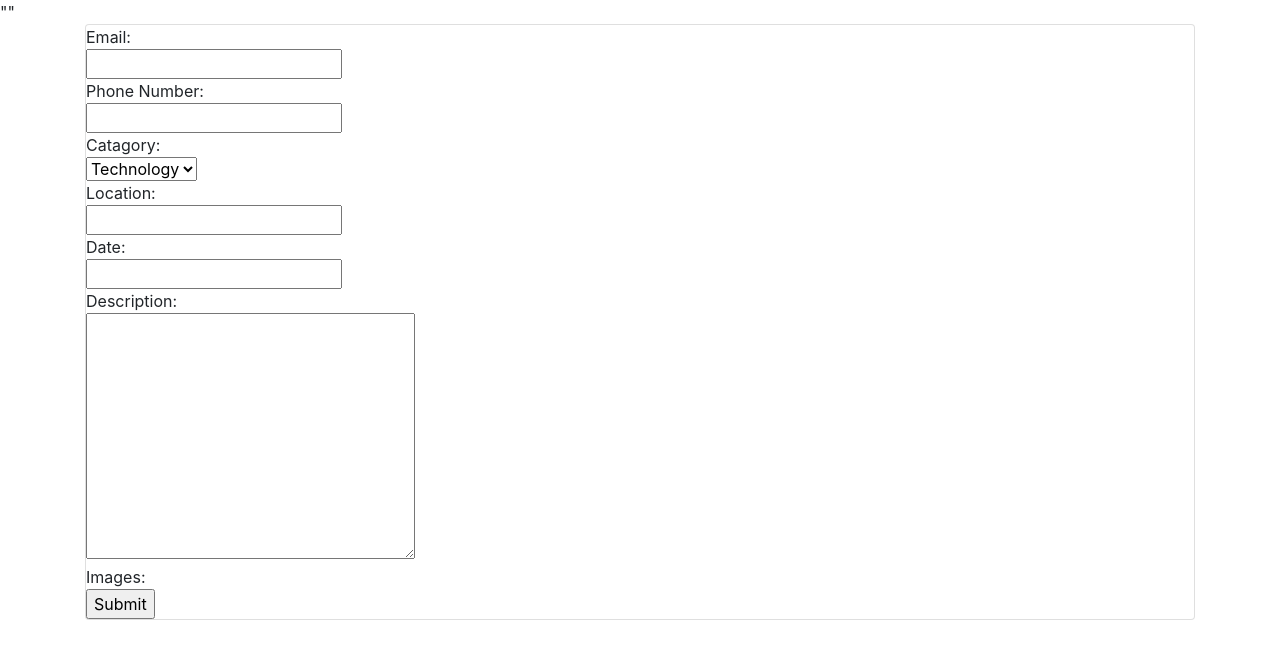
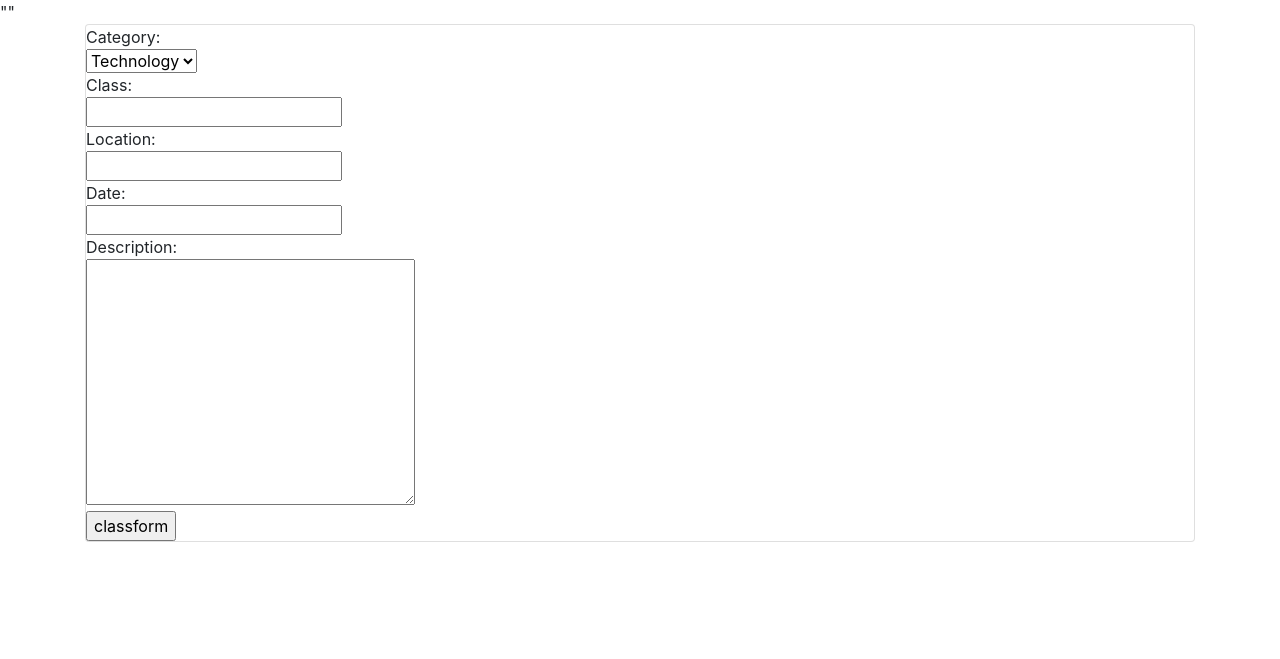
Before and after one commit to jgomez8558/Project_Scorpio, a PHP site: page /classform.php in a window 1280 px wide. Shown: the top 659 px of the page. Run offline with PHP 8.4, Linux system fonts and the light colour scheme; some libraries are stand-ins or nearby versions.

Commit message:
insert classes update

```diff
--- a/class.php
+++ b/class.php
@@ -167,7 +167,7 @@ $result = mysqli_query($link, $query);
     <?php } ?>
  </div>
 
-
+<a href="classform.php" class="btn btn-primary btn-lg active" role="button" aria-pressed="true">Primary link</a>
 
 </div>
 
--- a/classform.php
+++ b/classform.php
@@ -1,8 +1,31 @@
 <?php
 
 session_start();
+if(array_key_exists("submit",$_POST)){
 
-include('connection.php');
+  include('connection.php');
+
+  $tempId = (string)$_SESSION['id'];
+
+  $query = "INSERT INTO classes (userId, category, class, location, date, description)
+            VALUES ('".mysqli_real_escape_string($link, $tempId)."',
+                    '".mysqli_real_escape_string($link, $_POST['category'])."',
+                    '".mysqli_real_escape_string($link, $_POST['class'])."',
+                    '".mysqli_real_escape_string($link, $_POST['location'])."',
+                    '".mysqli_real_escape_string($link, $_POST['date'])."',
+                    '".mysqli_real_escape_string($link, $_POST['description'])."')";
+
+        mysqli_query($link, $query);
+
+
+  if(isset($_POST['submit'])){
+
+    header("Location: /braintrendy/class.php");
+    exit;
+
+  }
+}
+
 
 ?>
 
@@ -21,13 +44,9 @@ include('connection.php');
 ""
 <div id="form-container" class="container">
   <div class="card card-container">
-    <form id="info">
-    Email:<br>
-    <input type="text" name="info-control"><br>
-    Phone Number:<br>
-    <input type="text" name="info-control"><br>
-    Catagory:<br>
-    <select name="options">
+    <form method = "POST">
+    Category:<br>
+    <select name="category">
       <option value="Technology">Technology</option>
       <option value="Health">Health</option>
       <option value="Art">Art</option>
@@ -35,15 +54,16 @@ include('connection.php');
       <option value="Music">Music</option>
     </select>
     <br>
+    Class:<br>
+    <input type="text" name="class"><br>
     Location:<br>
-    <input type="text" name="info-control"><br>
+    <input type="text" name="location"><br>
     Date:<br>
-    <input type="text" name="info-control"><br>
+    <input type="text" name="date"><br>
     Description:<br>
-    <textarea name="info-control" rows="10" cols="30"></textarea>
+    <textarea name="description" rows="10" cols="30"></textarea>
     <br>
-    Images:<br>
-    <input type="submit" name="info-control">
+    <input type="submit" name = "submit" value = "classform">
   </form>
 </div>
 
```
